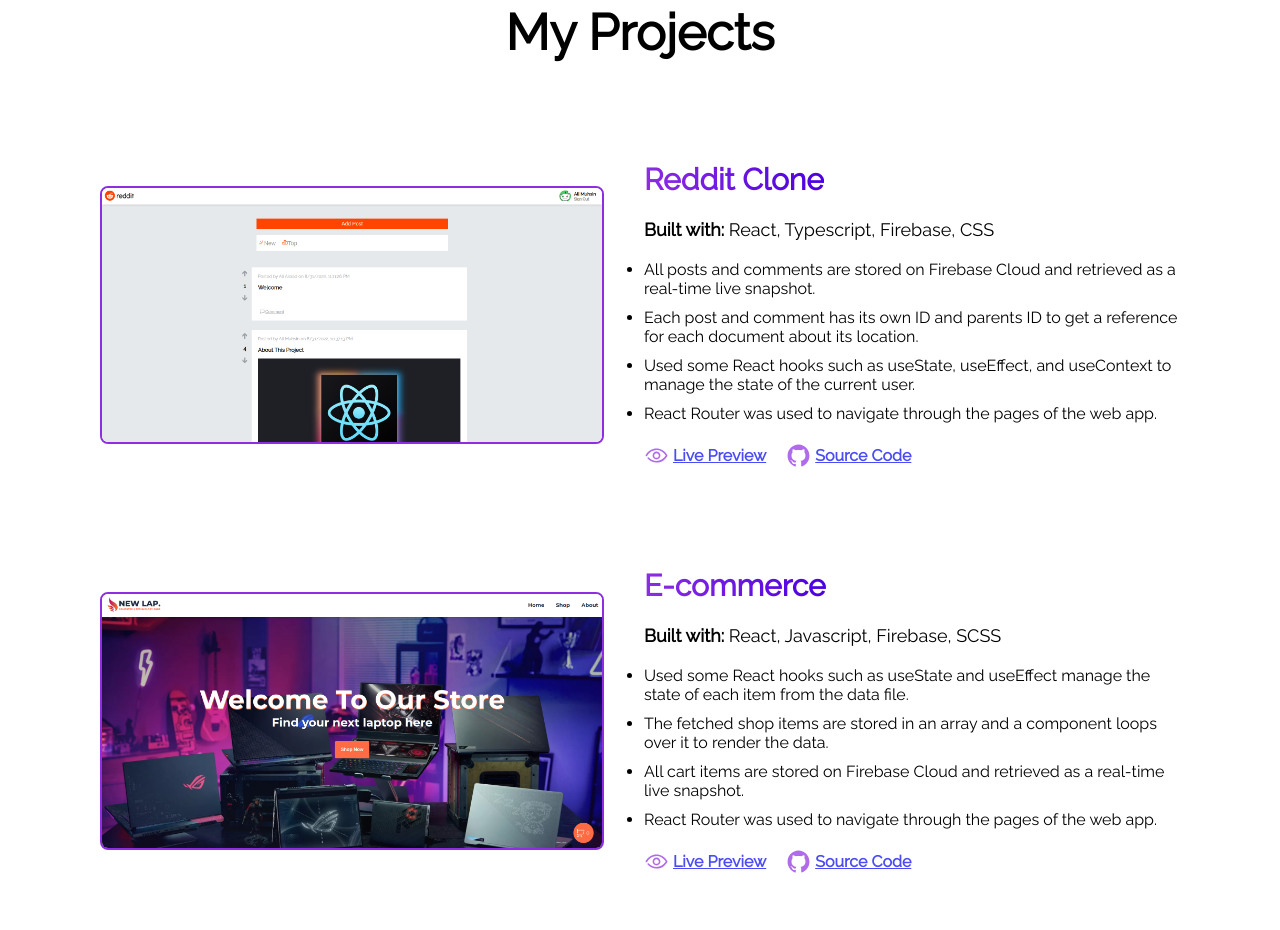
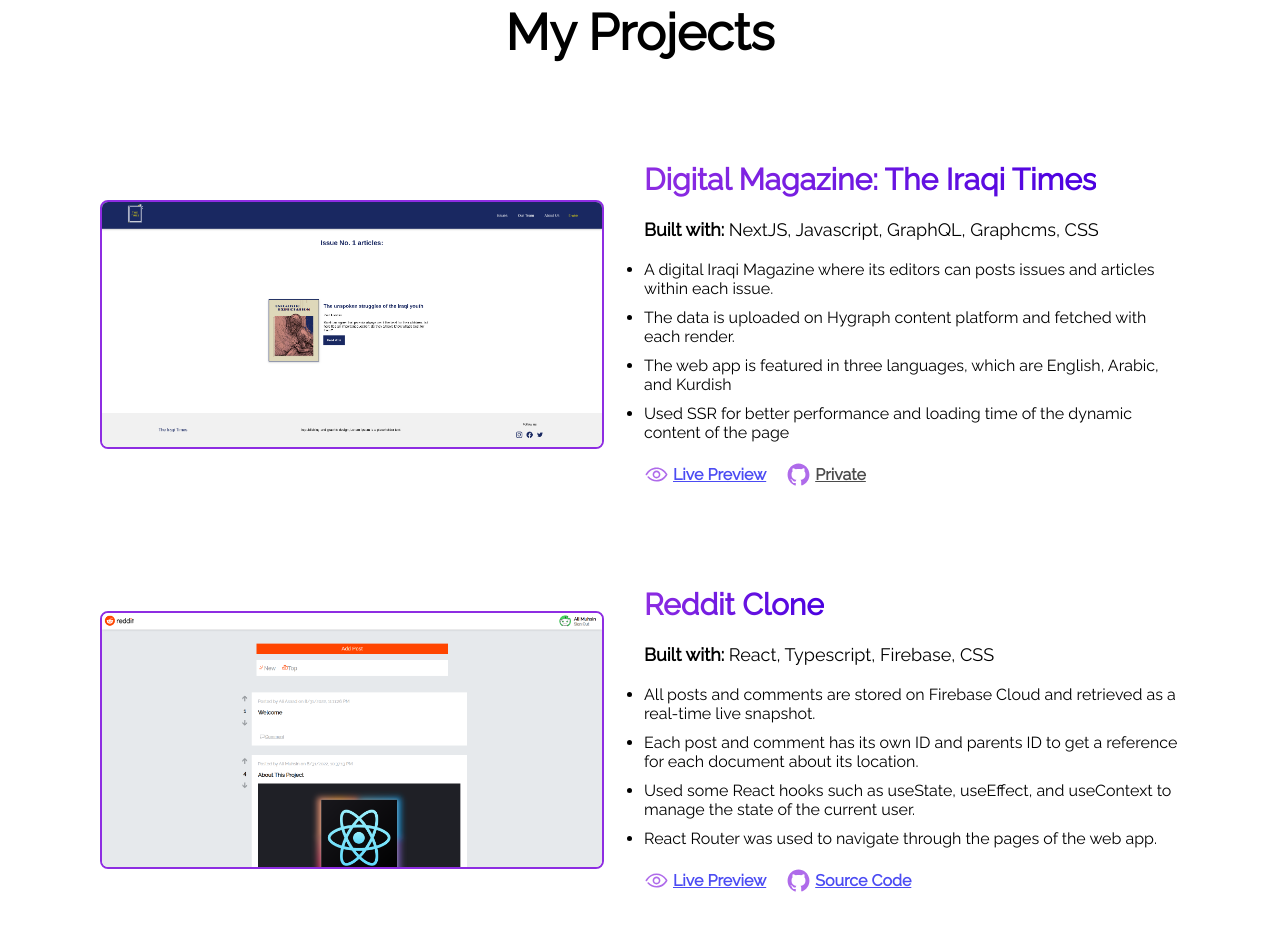
Before and after one commit to aliarnoos/portfolio, a plain HTML site: page index.html in a window 1280 px wide. Shown: the part 1917-2847 px from the top of the page. Drawn offline with Linux system fonts and the light colour scheme.

Commit message:
add new project

```diff
--- a/index.html
+++ b/index.html
@@ -154,6 +154,33 @@
         </div>
         <h2 id="projects">My Projects</h2>
         <div class="Projects" >
+
+            <div class="project-card" >
+                <img src="imgs/magazine.png" alt="project screenshot">
+                <div class="project-info">
+                    <h3>Digital Magazine: The Iraqi Times</h3>
+                    <p><span>Built with: </span> NextJS, Javascript, GraphQL, Graphcms, CSS</p>
+                    <ul>
+                        <li>
+                            A digital Iraqi Magazine where its editors can posts issues and articles within each issue.
+                        </li>
+                        <li>
+                            The data is uploaded on Hygraph content platform and fetched with each render.
+                        </li>
+                        <li>
+                            The web app is featured in three languages, which are English, Arabic, and Kurdish
+                        </li>
+                        <li>
+                            Used SSR for better performance and loading time of the dynamic content of the page
+                        </li>
+                    </ul>
+                    <div class="project-btns">
+                        <a href="https://the-iraqi-times.vercel.app/" target="_blank" class="link-btn"> <img src="/imgs/view-icon.svg" alt=""> <span class="texts"> Live Preview</span> </a>
+                        <a  class="link-btn"><img src="/imgs/github-icon.svg" alt=""> <span class="texts"> Private</span> </a>
+                    </div>
+                </div>
+            </div>
+
             <div class="project-card" >
                 <img src="imgs/reddit-screen.png" alt="project screenshot">
                 <div class="project-info">
```
Also changed, not shown: imgs/magazine.png (added).
